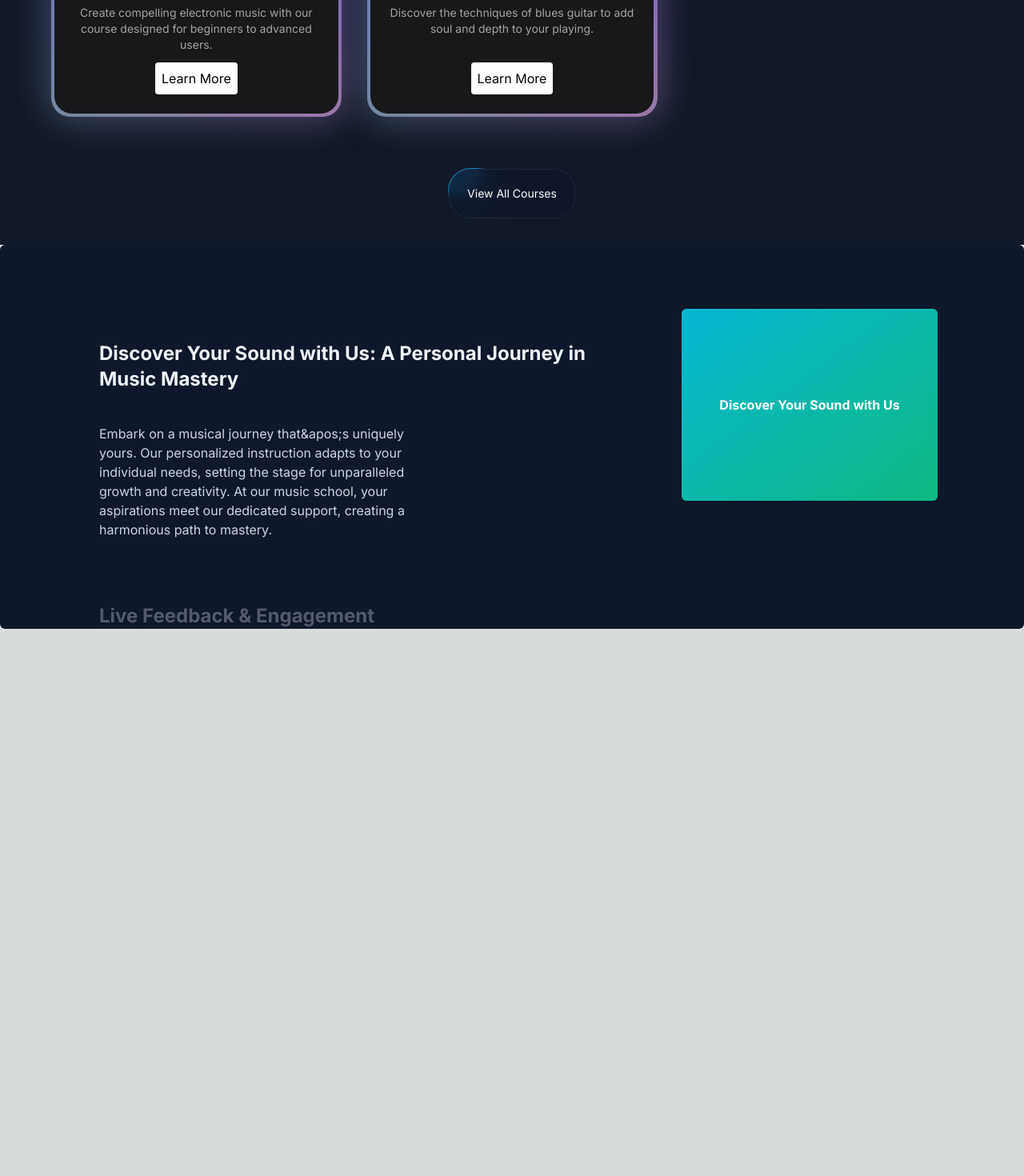
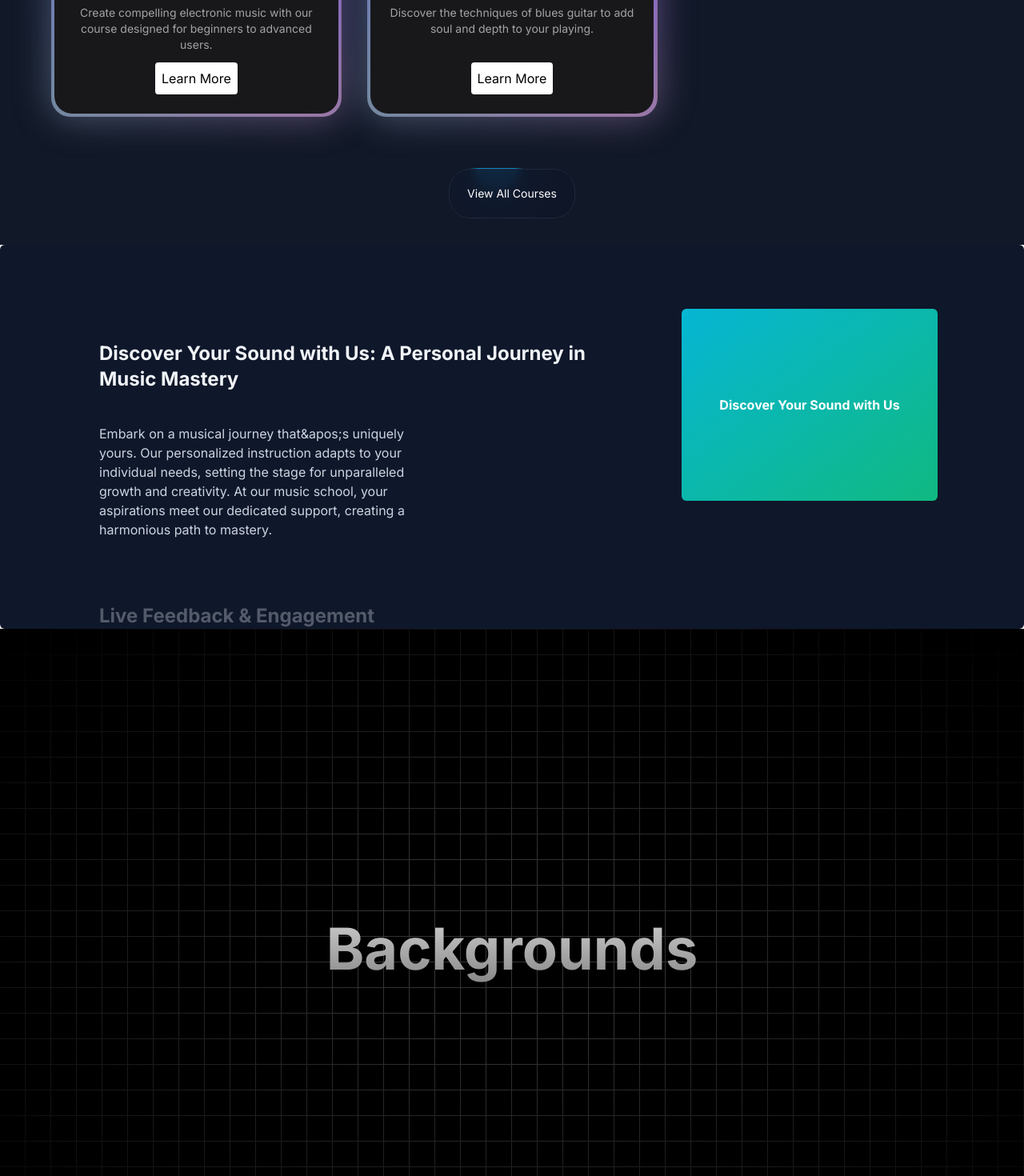
Before and after one commit to RidhikaJoshi/music, a Next.js app: page / in a window 1280 px wide. Shown: the part 1330-2800 px from the top of the page at 80% size. Before the commit the page ends 2116 px from the top, so only its background shows below. Built offline with nearby package versions, Linux system fonts and the light colour scheme.

Commit message:
Update package dependencies and add GridBackgroundDemo component

```diff
--- a/package.json
+++ b/package.json
@@ -11,6 +11,7 @@
   "dependencies": {
     "clsx": "^2.1.0",
     "framer-motion": "^11.0.28",
+    "mini-svg-data-uri": "^1.4.4",
     "next": "14.2.1",
     "react": "^18",
     "react-dom": "^18",
--- a/src/app/page.tsx
+++ b/src/app/page.tsx
@@ -1,6 +1,7 @@
 import HeroSection from "@/components/HeroSection";
 import FeaturedCourses from "@/components/FeaturedCourses";
 import StickyScrollSection from "@/components/StickyScroll";
+import GridBackgroundDemo from "@/components/grid";
 
 export default function Home() {
   return (
@@ -8,6 +9,7 @@ export default function Home() {
    <HeroSection/>
    <FeaturedCourses/>
    <StickyScrollSection/>
+   <GridBackgroundDemo/>
    </>
   );
 }
--- /dev/null
+++ b/src/components/grid.tsx
@@ -0,0 +1,13 @@
+import React from "react";
+
+export default function GridBackgroundDemo() {
+  return (
+    <div className="h-[50rem] w-full dark:bg-black bg-white  dark:bg-grid-white/[0.2] bg-grid-black/[0.2] relative flex items-center justify-center">
+      {/* Radial gradient for the container to give a faded look */}
+      <div className="absolute pointer-events-none inset-0 flex items-center justify-center dark:bg-black bg-white [mask-image:radial-gradient(ellipse_at_center,transparent_20%,black)]"></div>
+      <p className="text-4xl sm:text-7xl font-bold relative z-20 bg-clip-text text-transparent bg-gradient-to-b from-neutral-200 to-neutral-500 py-8">
+        Backgrounds
+      </p>
+    </div>
+  );
+}
--- a/tailwind.config.ts
+++ b/tailwind.config.ts
@@ -1,5 +1,6 @@
 import type { Config } from "tailwindcss";
 const defaultTheme = require("tailwindcss/defaultTheme");
+const svgToDataUri = require("mini-svg-data-uri");
 const colors = require("tailwindcss/colors");
 const {
   default: flattenColorPalette,
@@ -38,6 +39,18 @@ const config: Config = {
   },
   plugins: [
       addVariablesForColors,
+      function ({ matchUtilities, theme }: any) {
+      matchUtilities(
+        {
+          "bg-grid": (value: any) => ({
+            backgroundImage: `url("${svgToDataUri(
+              `<svg xmlns="http://www.w3.org/2000/svg" viewBox="0 0 32 32" width="32" height="32" fill="none" stroke="${value}"><path d="M0 .5H31.5V32"/></svg>`
+            )}")`,
+          }),
+        },
+        { values: flattenColorPalette(theme("backgroundColor")), type: "color" }
+      );
+    },
   ],
 };
 // This plugin adds each Tailwind color as a global CSS variable, e.g. var(--gray-200).
```
Also changed, not shown: 1 other file (tests, documents, lock files or other folders).
